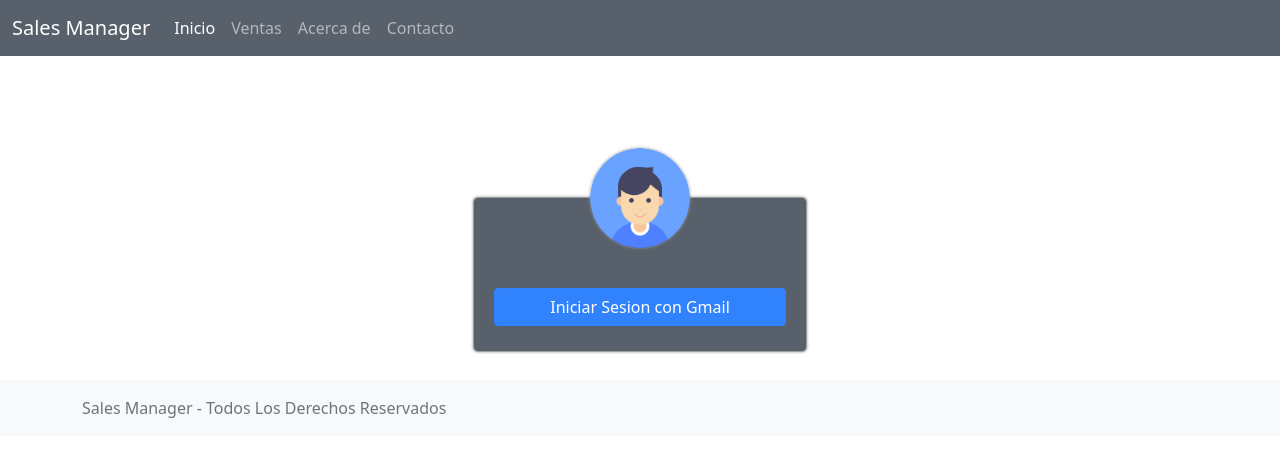
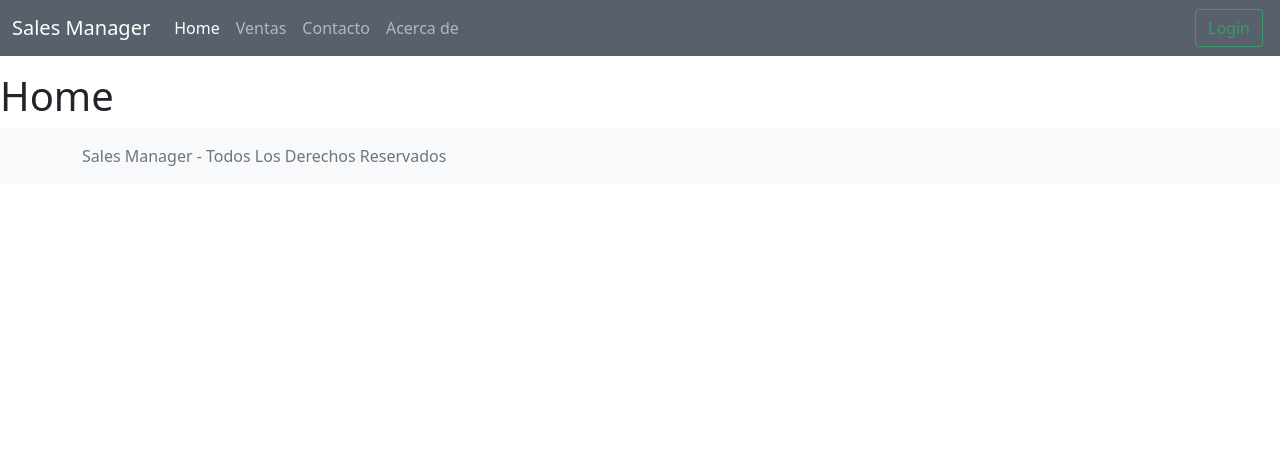
Before and after one commit to rikelme115/SALES_MANAGER, a React (Create React App) app: page / in a window 1280 px wide. Shown: the top 456 px of the page. Built offline with nearby package versions, Linux system fonts and the light colour scheme.

Commit message:
RAL Button-Login

```diff
--- a/package.json
+++ b/package.json
@@ -6,10 +6,13 @@
     "@testing-library/jest-dom": "^5.14.1",
     "@testing-library/react": "^11.2.7",
     "@testing-library/user-event": "^12.8.3",
+    "firebase": "^9.1.0",
     "react": "^17.0.2",
     "react-dom": "^17.0.2",
+    "react-google-login": "^5.2.2",
     "react-router-dom": "^5.3.0",
     "react-scripts": "4.0.3",
+    "react-with-firebase-auth": "^1.3.11",
     "web-vitals": "^1.1.2"
   },
   "scripts": {
--- a/src/componentes/LoginB.js
+++ b/src/componentes/LoginB.js
@@ -2,7 +2,10 @@ import React from "react";
 import LoginIcon from '../images/user.png';
 import './Login.css';
 
+
+
 const LoginB = () => {
+
     return (
         <div class="modal-dialog text-center">
             <div class="col-sm-8 main-section">
@@ -11,9 +14,8 @@ const LoginB = () => {
                         <img src={LoginIcon} alt="icon" />
                     </div>
                     <form class="col-12">
-
                         <div class="d-grid gap-2">
-                            <button type="submit" class="btn btn-primary ">Iniciar Sesion con Gmail</button>
+                             <button  type="submit" class="btn btn-primary ">Iniciar Sesion con Gmail</button>
                         </div>
                     </form>
 
--- a/src/componentes/Nav.js
+++ b/src/componentes/Nav.js
@@ -12,18 +12,21 @@ const Nav = () => {
                 <div class="collapse navbar-collapse" id="navbarCollapse">
                     <ul class="navbar-nav me-auto mb-2 mb-md-0">
                         <li class="nav-item">
-                            <Link exact class="nav-link active" aria-current="page" to="/" >Inicio</Link>
+                            <Link exact class="nav-link active" aria-current="page" to="/" >Home</Link>
                         </li>
                         <li class="nav-item">
                             <Link exact class="nav-link" aria-current="page" to="/ventas" >Ventas</Link>
                         </li>
                         <li class="nav-item">
+                            <Link exact class="nav-link" aria-current="page" to="/contacto" >Contacto</Link>
+                        </li>
+                        <li class="nav-item">
                             <Link exact class="nav-link" aria-current="page" to="/about" >Acerca de</Link>
                         </li>
-                        <li class="nav-item">
-                            <Link exact class="nav-link" aria-current="page" to="/contacto" >Contacto</Link>
-                        </li>
                     </ul>
+                    <form class="d-flex">
+                        <Link exact class="btn btn-outline-success" type="submit" to="/login" >Login</Link>
+                    </form>
 
                 </div>
             </div>
--- /dev/null
+++ b/src/componentes/config/authMethods.js
@@ -0,0 +1,3 @@
+import firebase from "./firebase";
+
+export const googleProvider = firebase.auth.GoogleAuthProvider;
--- /dev/null
+++ b/src/pages/Home.js
@@ -0,0 +1,8 @@
+import React from "react";
+
+const Home = () => {
+    return (
+        <h1>Home</h1>
+    );
+}
+export default Home;
--- a/src/routers/AppRouter.js
+++ b/src/routers/AppRouter.js
@@ -8,6 +8,7 @@ import Contacto from "../pages/Contacto"
 import NotFound from "../pages/NotFound"
 import Profile from "../pages/Profile"
 import Ventas from "../pages/Ventas"
+import Home from "../pages/Home"
 
 
 export default function AppRouter() {
@@ -18,7 +19,8 @@ export default function AppRouter() {
                 <Route exact path="/about" component={About}/>
                 <Route exact path="/contacto" component={Contacto}/>
                 <Route exact path="/ventas" component={Ventas}/>
-                <Route exact path="/" component={LoginB}/>
+                <Route exact path="/login" component={LoginB}/>
+                <Route exact path="/" component={Home}/>
                 <Route exact path="/categorias" component={Categorias}/>
 
                 <Route exact path="/Profile/:username" component={Profile}/>
```
Also changed, not shown: src/componentes/config/firebase.js (added, +16 -0 lines), src/service/auth.js (added), 1 other file (tests, documents, lock files or other folders).
